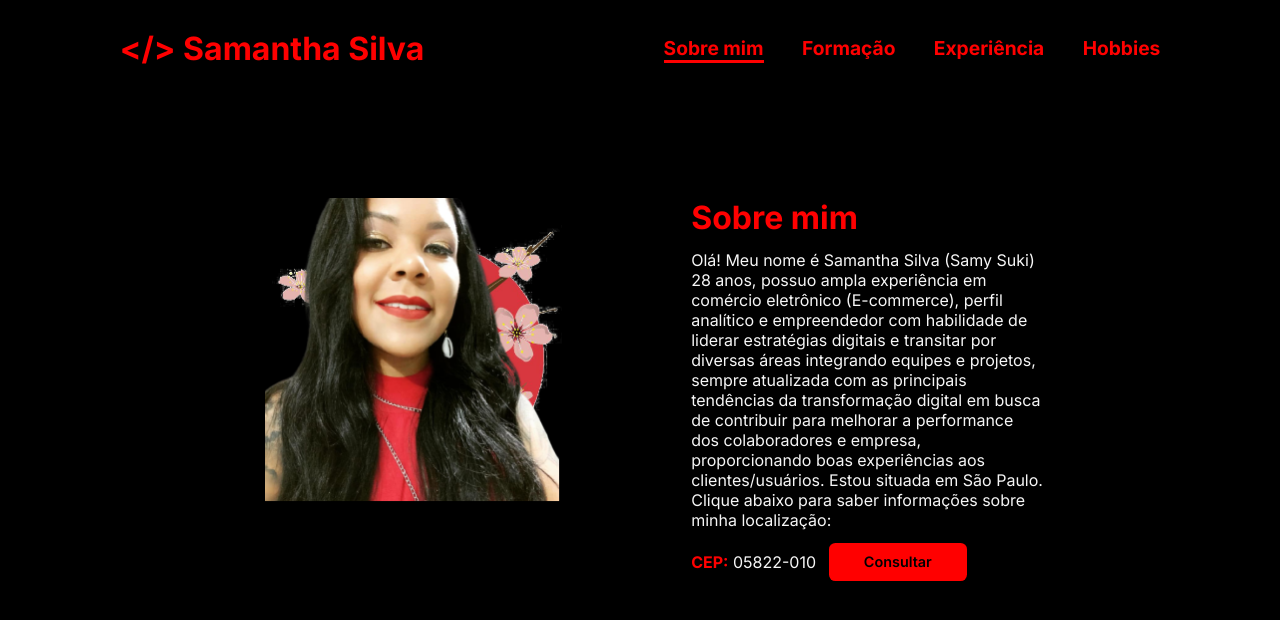
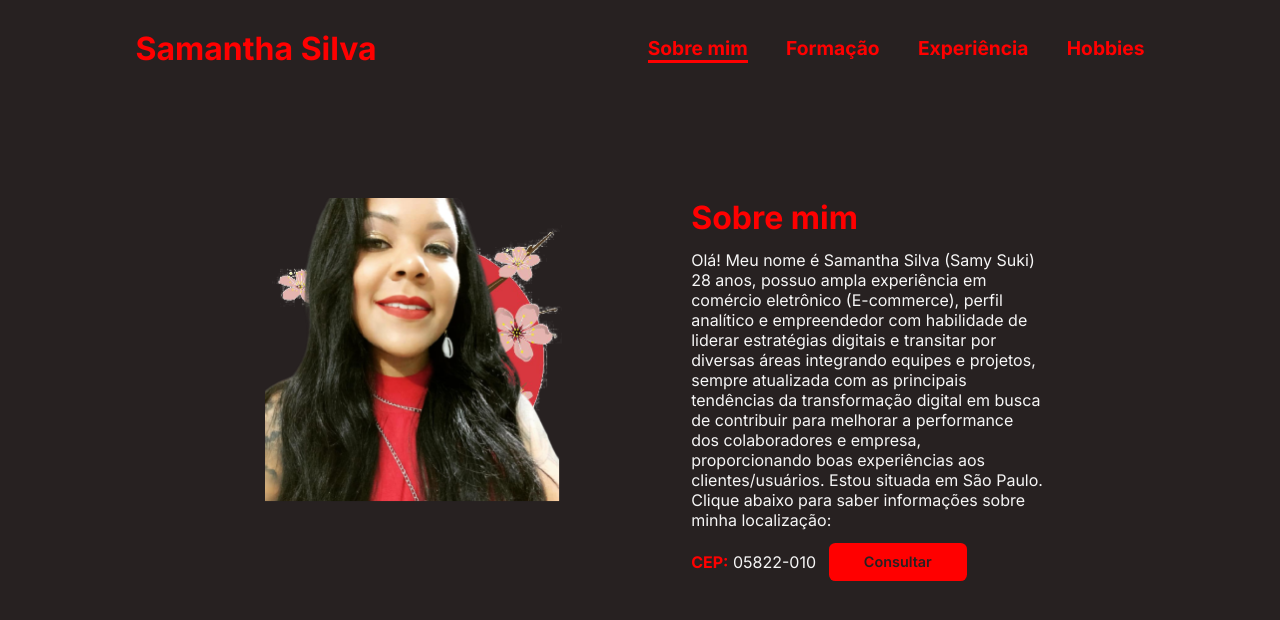
Before and after one commit to samysuki1/api-via-cep, a React (Vite) app: page / in a window 1280 px wide. Shown: the top 620 px of the page. Built offline with nearby package versions, Linux system fonts and the light colour scheme.

Commit message:
Atualizando

```diff
--- a/src/components/header/Header.config.jsx
+++ b/src/components/header/Header.config.jsx
@@ -1,5 +1,5 @@
 export const HEADER_CONFIG = {
-  TITLE: "</> Samantha Silva",
+  TITLE: "Samantha Silva",
   NAV: [
     {
       path: "/",
--- a/src/styles/theme/index.js
+++ b/src/styles/theme/index.js
@@ -1,7 +1,7 @@
 const colors = {
   primary: "#FF0000",
   second: "#F6F6F6",
-  background: "#000000",
+  background: "#272121",
 };
 
 const font = {
```
